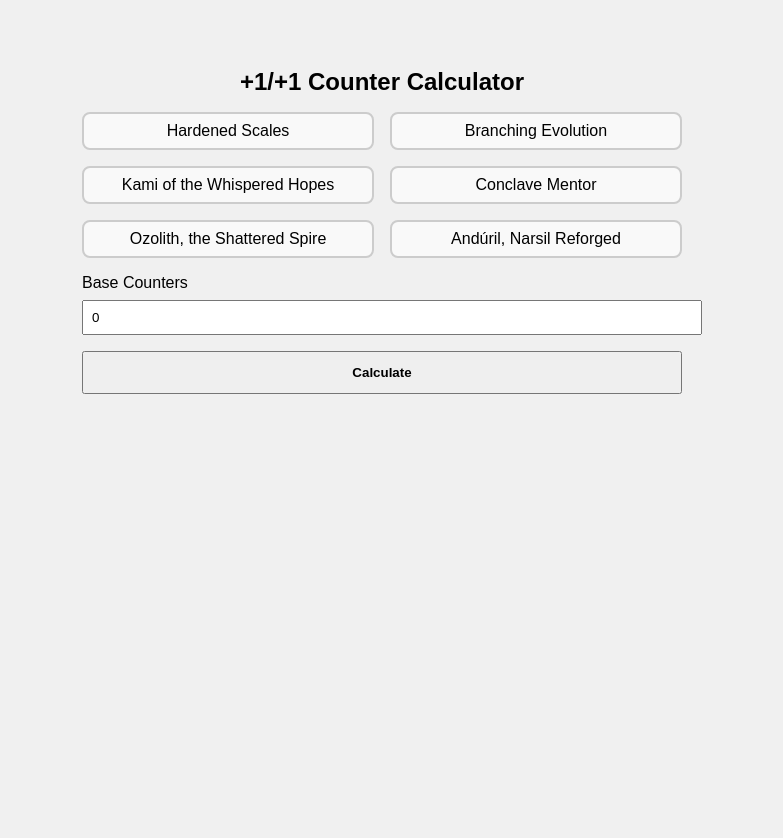
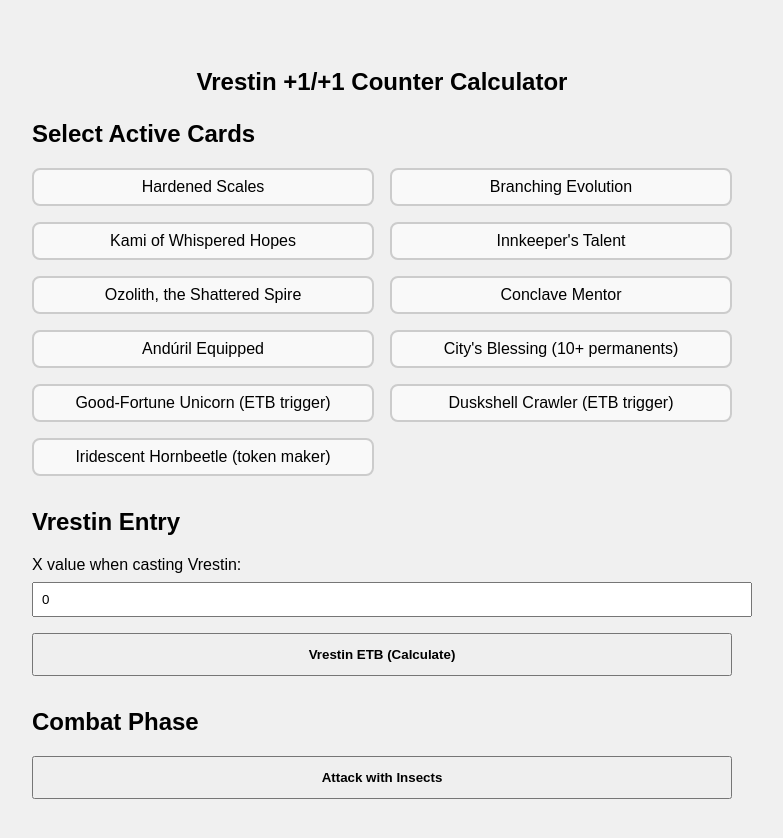
Before and after one commit to cdragon666/vrestin-counters, a React (Create React App) app: page / in a window 1280 px wide. Shown: the top 838 px of the page, without its empty margins (258-1041 px from the left). Before the commit the page ends 800 px from the top, so only its background shows below. Built offline with nearby package versions, Linux system fonts and the light colour scheme.

Commit message:
Full Vrestin upgrade with deck interactions

```diff
--- a/src/App.js
+++ b/src/App.js
@@ -1,19 +1,26 @@
+
 import { useState } from "react";
 
 const supportCards = [
   { id: "hardened_scales", name: "Hardened Scales", bonus: 1 },
   { id: "branching_evolution", name: "Branching Evolution", multiplier: 2 },
-  { id: "kami", name: "Kami of the Whispered Hopes", multiplier: 2 },
+  { id: "kami", name: "Kami of Whispered Hopes", multiplier: 2 },
+  { id: "innkeeper", name: "Innkeeper's Talent", multiplier: 2 },
+  { id: "ozolith", name: "Ozolith, the Shattered Spire", bonus: 1 },
   { id: "conclave_mentor", name: "Conclave Mentor", bonus: 1 },
-  { id: "ozolith", name: "Ozolith, the Shattered Spire", bonus: 1 },
-  { id: "anduril", name: "Andúril, Narsil Reforged", flat: 2 },
+  { id: "anduril", name: "Andúril Equipped", anduril: true },
+  { id: "citys_blessing", name: "City's Blessing (10+ permanents)", city: true },
+  { id: "unicorn", name: "Good-Fortune Unicorn (ETB trigger)", etbBonus: 1 },
+  { id: "crawler", name: "Duskshell Crawler (ETB trigger)", etbBonus: 1 },
+  { id: "hornbeetle", name: "Iridescent Hornbeetle (token maker)", makesTokens: true }
 ];
 
 export default function App() {
   const [selectedCards, setSelectedCards] = useState([]);
-  const [baseCounters, setBaseCounters] = useState(0);
-  const [result, setResult] = useState(null);
-  const [log, setLog] = useState([]);
+  const [vrestinX, setVrestinX] = useState(0);
+  const [creatureCount, setCreatureCount] = useState(0);
+  const [insectCount, setInsectCount] = useState(0);
+  const [resultLog, setResultLog] = useState([]);
 
   const toggleCard = (id) => {
     setSelectedCards((prev) =>
@@ -21,46 +28,75 @@ export default function App() {
     );
   };
 
-  const calculateTotal = () => {
-    let total = Number(baseCounters);
+  const has = (id) => selectedCards.includes(id);
+
+  const calculateETB = () => {
+    let base = parseInt(vrestinX);
+    let tokens = base; // Vrestin creates X insect tokens
+    let counterBonus = 0;
+    let multiplier = 1;
+    let tokenBonus = 0;
+
+    supportCards.forEach((card) => {
+      if (has(card.id)) {
+        if (card.bonus) counterBonus += card.bonus;
+        if (card.multiplier) multiplier *= card.multiplier;
+        if (card.etbBonus) counterBonus += card.etbBonus;
+      }
+    });
+
+    const vrestinFinal = Math.ceil((base + counterBonus) * multiplier);
+    const finalInsectCount = tokens;
+    const insectCounters = Math.ceil((has("unicorn") ? 1 : 0) + (has("conclave_mentor") ? 1 : 0) + (has("hardened_scales") ? 1 : 0));
+    const finalInsectCounters = Math.ceil((1 + insectCounters) * multiplier);
+
+    let log = `Vrestin ETB: ${base} base + ${counterBonus} bonus x${multiplier} => ${vrestinFinal} counters\n`;
+    log += `Created ${tokens} insects. Each gets +${finalInsectCounters} (from ETB triggers)\n`;
+
+    if (has("hornbeetle")) {
+      const extraTokens = vrestinFinal;
+      log += `Iridescent Hornbeetle creates ${extraTokens} insect tokens from Vrestin's counters\n`;
+      tokens += extraTokens;
+    }
+
+    setCreatureCount(1 + tokens);
+    setInsectCount(tokens);
+    setResultLog((prev) => [log, ...prev]);
+  };
+
+  const handleCombat = () => {
+    let log = `Combat Phase:\n`;
     let bonus = 0;
     let multiplier = 1;
     let flat = 0;
-    let breakdown = [];
 
-    supportCards.forEach((card) => {
-      if (selectedCards.includes(card.id)) {
-        if (card.flat) {
-          flat += card.flat;
-          breakdown.push(`+${card.flat} (from ${card.name})`);
-        }
-        if (card.bonus) {
-          bonus += card.bonus;
-          breakdown.push(`+${card.bonus} (bonus from ${card.name})`);
-        }
-        if (card.multiplier) {
-          multiplier *= card.multiplier;
-          breakdown.push(`x${card.multiplier} (multiplier from ${card.name})`);
-        }
-      }
-    });
+    if (has("branching_evolution")) multiplier *= 2;
+    if (has("kami")) multiplier *= 2;
+    if (has("innkeeper")) multiplier *= 2;
+    if (has("conclave_mentor")) bonus += 1;
+    if (has("hardened_scales")) bonus += 1;
+    if (has("ozolith")) bonus += 1;
 
-    const final = Math.ceil((total + bonus + flat) * multiplier);
-    setResult(final);
+    const insectCounters = Math.ceil((1 + bonus) * multiplier);
+    const andurilCounters = has("citys_blessing") ? 2 : 1;
+    const allCounters = Math.ceil((andurilCounters + bonus) * multiplier);
 
-    const logEntry = `Base: ${total} | ${breakdown.join(" | ")} => Total: ${final}`;
-    setLog((prev) => [logEntry, ...prev]);
+    if (insectCount > 0) log += `Insects (${insectCount}) get +${insectCounters} counters each from Vrestin and bonuses\n`;
+    if (has("anduril")) log += `All creatures (${creatureCount}) get +${allCounters} counters from Andúril\n`;
+
+    setResultLog((prev) => [log, ...prev]);
   };
 
-  const clearLog = () => setLog([]);
+  const clearLog = () => setResultLog([]);
 
   return (
-    <div style={{ padding: "2rem", maxWidth: "600px", margin: "auto" }}>
+    <div style={{ padding: "2rem", maxWidth: "700px", margin: "auto" }}>
       <h1 style={{ fontSize: "1.5rem", fontWeight: "bold", textAlign: "center" }}>
-        +1/+1 Counter Calculator
+        Vrestin +1/+1 Counter Calculator
       </h1>
 
-      <div style={{ display: "grid", gridTemplateColumns: "1fr 1fr", gap: "1rem", marginTop: "1rem" }}>
+      <h2 style={{ marginTop: "1.5rem" }}>Select Active Cards</h2>
+      <div style={{ display: "grid", gridTemplateColumns: "1fr 1fr", gap: "1rem" }}>
         {supportCards.map((card) => (
           <div
             key={card.id}
@@ -80,41 +116,36 @@ export default function App() {
         ))}
       </div>
 
-      <div style={{ marginTop: "1rem" }}>
-        <label htmlFor="base" style={{ display: "block", marginBottom: "0.5rem" }}>
-          Base Counters
-        </label>
-        <input
-          id="base"
-          type="number"
-          value={baseCounters}
-          onChange={(e) => setBaseCounters(e.target.value)}
-          style={{ width: "100%", padding: "0.5rem" }}
-        />
-      </div>
-
-      <button onClick={calculateTotal} style={{ marginTop: "1rem", width: "100%", padding: "0.75rem", fontWeight: "bold" }}>
-        Calculate
+      <h2 style={{ marginTop: "2rem" }}>Vrestin Entry</h2>
+      <label htmlFor="vrestinX">X value when casting Vrestin:</label>
+      <input
+        id="vrestinX"
+        type="number"
+        value={vrestinX}
+        onChange={(e) => setVrestinX(e.target.value)}
+        style={{ width: "100%", padding: "0.5rem", marginTop: "0.5rem" }}
+      />
+      <button onClick={calculateETB} style={{ marginTop: "1rem", width: "100%", padding: "0.75rem", fontWeight: "bold" }}>
+        Vrestin ETB (Calculate)
       </button>
 
-      {result !== null && (
-        <div style={{ marginTop: "1rem", fontSize: "1.25rem", textAlign: "center", fontWeight: "bold" }}>
-          Total Counters: {result}
-        </div>
-      )}
+      <h2 style={{ marginTop: "2rem" }}>Combat Phase</h2>
+      <button onClick={handleCombat} style={{ width: "100%", padding: "0.75rem", fontWeight: "bold" }}>
+        Attack with Insects
+      </button>
 
-      {log.length > 0 && (
+      {resultLog.length > 0 && (
         <div style={{ marginTop: "2rem" }}>
           <div style={{ display: "flex", justifyContent: "space-between", alignItems: "center" }}>
-            <h2 style={{ fontSize: "1.2rem" }}>Calculation History</h2>
+            <h2 style={{ fontSize: "1.2rem" }}>Result Log</h2>
             <button onClick={clearLog} style={{ fontSize: "0.9rem", padding: "0.3rem 0.6rem" }}>
               Clear
             </button>
           </div>
           <textarea
             readOnly
-            value={log.join("\n")}
-            style={{ width: "100%", height: "150px", marginTop: "1rem", fontFamily: "monospace", padding: "0.5rem" }}
+            value={resultLog.join("\n----------------------\n")}
+            style={{ width: "100%", height: "200px", marginTop: "1rem", fontFamily: "monospace", padding: "0.5rem" }}
           />
         </div>
       )}
```
